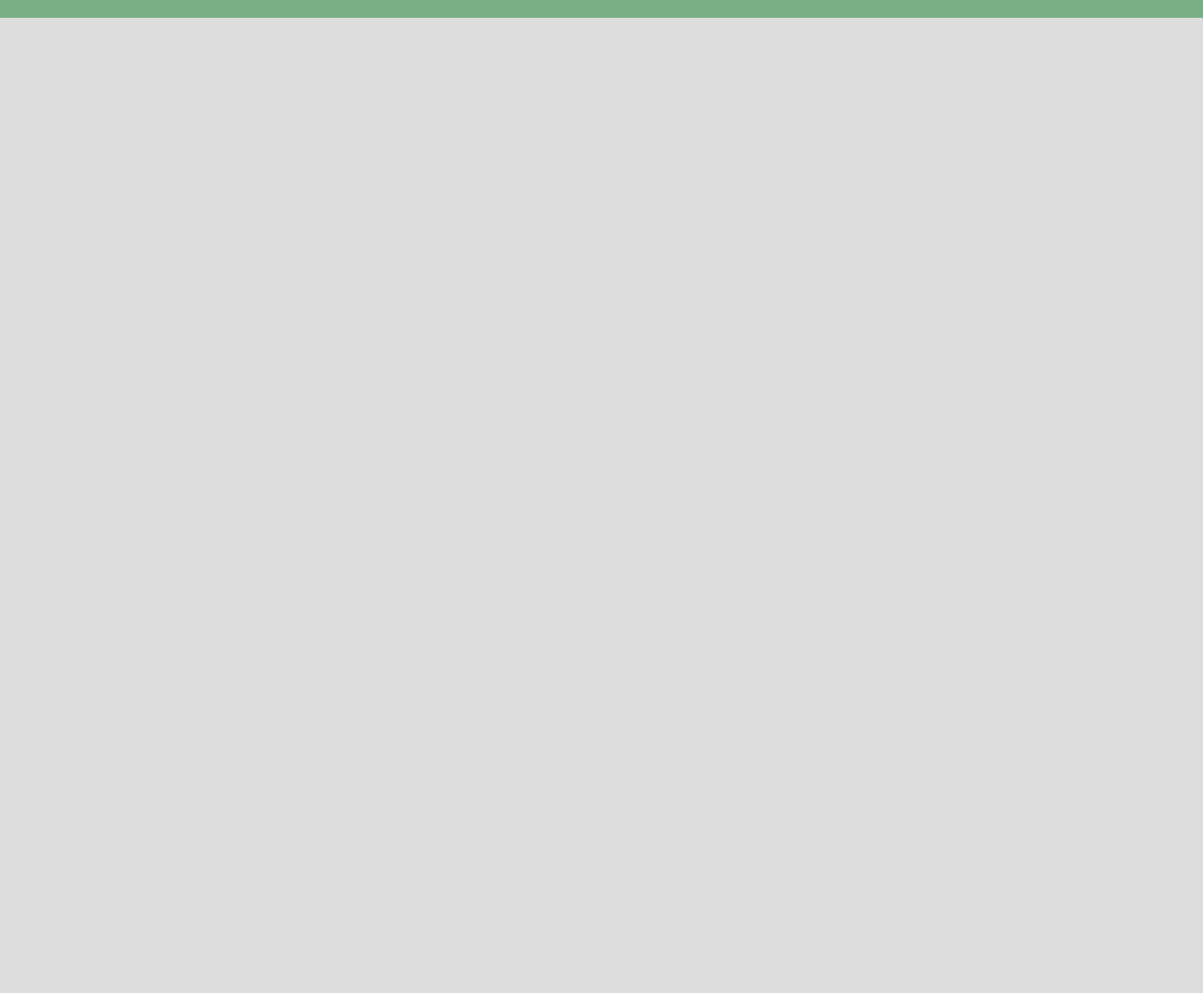
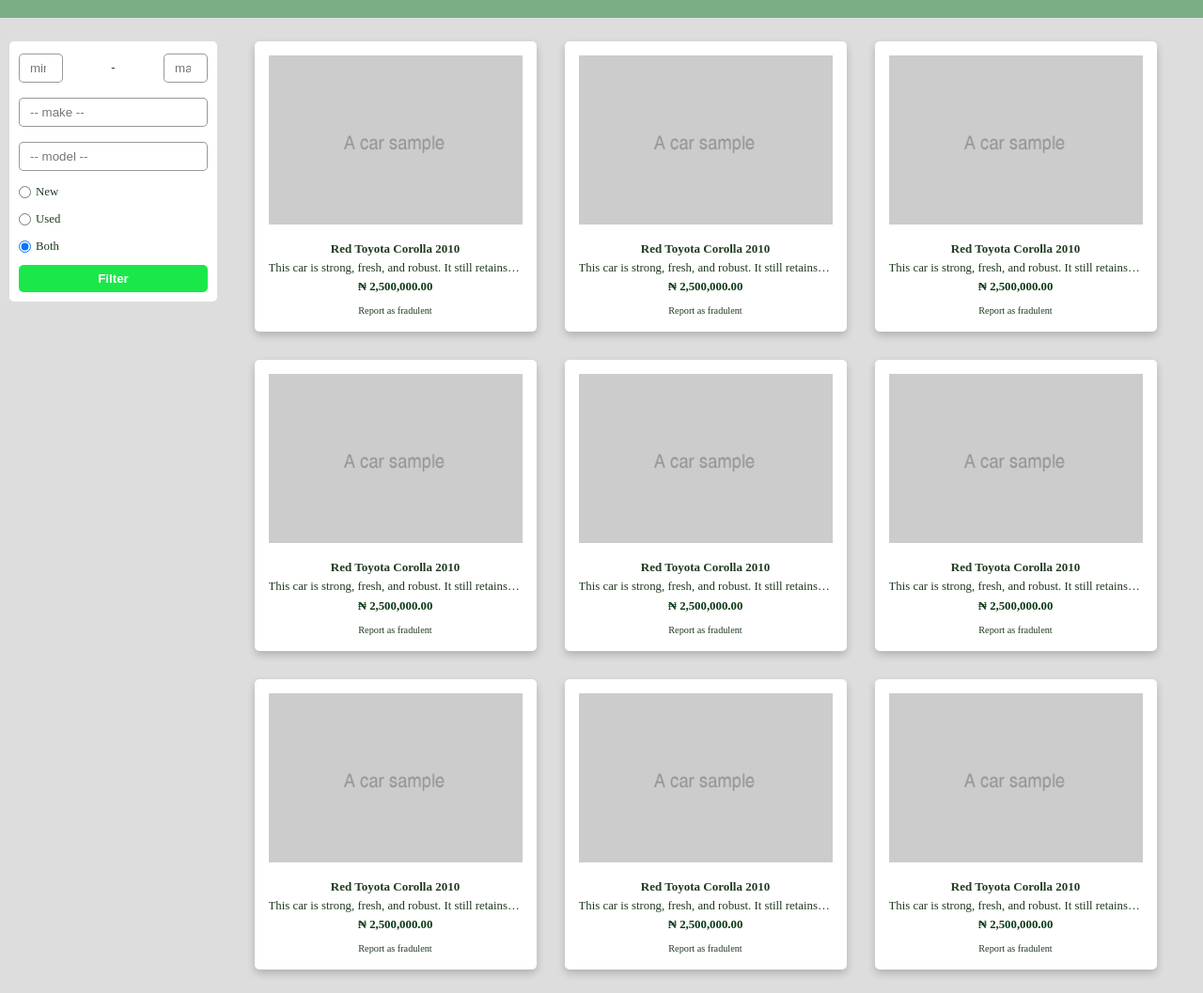
Before and after one commit to ChidozieGabriel/auto-mart-delete, a plain HTML site: page ui/index.html in a window 1280 px wide. Shown: the part 280-1337 px from the top of the page at 94% size. Before the commit the page ends 800 px from the top, so only its background shows below. Drawn offline with Linux system fonts and the light colour scheme.

Commit message:
feature(unsold-cars):display unsold cars
[Starts #166038888] [Finishes #166038888]

```diff
--- a/ui/index.html
+++ b/ui/index.html
@@ -17,5 +17,130 @@
       <img class="logo" src="images/logo.png" alt="auto mart">
       <h1>View All Available Cars</h1>
     </div>
+    <div class="content-container">
+      <form class="form-container">
+        <div class="price-container">
+          <input class="price-range" type="number" name="minPrice" id="minPrice"
+            placeholder="min price">
+          <span class="priceline">-</span>
+          <input class="price-range" type="number" name="maxPrice" id="maxPrice"
+            placeholder="max-price">
+        </div>
+        <input type="text" name="make" id="make" placeholder="-- make --">
+        <input type="text" name="model" id="model" placeholder="-- model --">
+        <div class="radio-container">
+          <input type="radio" name="state" value="New"><span>New</span>
+        </div>
+        <div class="radio-container">
+          <input type="radio" name="state" value="Used"><span>Used</span>
+        </div>
+        <div class="radio-container">
+          <input type="radio" name="state" value="Both" checked><span>Both</span>
+        </div>
+        <button type="submit">Filter</button>
+      </form>
+      <div data-car="list" class="cars">
+        <div class="card" data-car="card">
+          <img src="images/sample_car.png" alt="car photo" />
+          <h3 class="summary">Red Toyota Corolla 2010</h3>
+          <span class="description">
+            This car is strong, fresh, and robust. It still retains the new car smell :-)
+          </span>
+          <span class="price">₦ 2,500,000.00</span>
+          <a class="report" href="">
+            <span>Report as fradulent</span>
+          </a>
+        </div>
+        <div class="card" data-car="card">
+          <img src="images/sample_car.png" alt="car photo" />
+          <h3 class="summary">Red Toyota Corolla 2010</h3>
+          <span class="description">
+            This car is strong, fresh, and robust. It still retains the new car smell :-)
+          </span>
+          <span class="price">₦ 2,500,000.00</span>
+          <a class="report" href="">
+            <span>Report as fradulent</span>
+          </a>
+        </div>
+        <div class="card" data-car="card">
+          <img src="images/sample_car.png" alt="car photo" />
+          <h3 class="summary">Red Toyota Corolla 2010</h3>
+          <span class="description">
+            This car is strong, fresh, and robust. It still retains the new car smell :-)
+          </span>
+          <span class="price">₦ 2,500,000.00</span>
+          <a class="report" href="">
+            <span>Report as fradulent</span>
+          </a>
+        </div>
+        <div class="card" data-car="card">
+          <img src="images/sample_car.png" alt="car photo" />
+          <h3 class="summary">Red Toyota Corolla 2010</h3>
+          <span class="description">
+            This car is strong, fresh, and robust. It still retains the new car smell :-)
+          </span>
+          <span class="price">₦ 2,500,000.00</span>
+          <a class="report" href="">
+            <span>Report as fradulent</span>
+          </a>
+        </div>
+        <div class="card" data-car="card">
+          <img src="images/sample_car.png" alt="car photo" />
+          <h3 class="summary">Red Toyota Corolla 2010</h3>
+          <span class="description">
+            This car is strong, fresh, and robust. It still retains the new car smell :-)
+          </span>
+          <span class="price">₦ 2,500,000.00</span>
+          <a class="report" href="">
+            <span>Report as fradulent</span>
+          </a>
+        </div>
+        <div class="card" data-car="card">
+          <img src="images/sample_car.png" alt="car photo" />
+          <h3 class="summary">Red Toyota Corolla 2010</h3>
+          <span class="description">
+            This car is strong, fresh, and robust. It still retains the new car smell :-)
+          </span>
+          <span class="price">₦ 2,500,000.00</span>
+          <a class="report" href="">
+            <span>Report as fradulent</span>
+          </a>
+        </div>
+        <div class="card" data-car="card">
+          <img src="images/sample_car.png" alt="car photo" />
+          <h3 class="summary">Red Toyota Corolla 2010</h3>
+          <span class="description">
+            This car is strong, fresh, and robust. It still retains the new car smell :-)
+          </span>
+          <span class="price">₦ 2,500,000.00</span>
+          <a class="report" href="">
+            <span>Report as fradulent</span>
+          </a>
+        </div>
+        <div class="card" data-car="card">
+          <img src="images/sample_car.png" alt="car photo" />
+          <h3 class="summary">Red Toyota Corolla 2010</h3>
+          <span class="description">
+            This car is strong, fresh, and robust. It still retains the new car smell :-)
+          </span>
+          <span class="price">₦ 2,500,000.00</span>
+          <a class="report" href="">
+            <span>Report as fradulent</span>
+          </a>
+        </div>
+        <div class="card" data-car="card">
+          <img src="images/sample_car.png" alt="car photo" />
+          <h3 class="summary">Red Toyota Corolla 2010</h3>
+          <span class="description">
+            This car is strong, fresh, and robust. It still retains the new car smell :-)
+          </span>
+          <span class="price">₦ 2,500,000.00</span>
+          <a class="report" href="">
+            <span>Report as fradulent</span>
+          </a>
+        </div>
+      </div>
+    </div>
+    <script type="module" src="./index.js"></script>
   </body>
 </html>
--- a/ui/stylesheets/index.css
+++ b/ui/stylesheets/index.css
@@ -63,3 +63,40 @@
   color: #083814;
   padding-bottom: 5px;
 }
+.report {
+  align-self: center;
+  font-size: 0.8em;
+  margin-top: 5px;
+}
+.form-container {
+  background: #fff;
+  display: flex;
+  flex-direction: column;
+  width: 25%;
+  margin-top: 15px;
+  padding: 5px;
+  align-self: flex-start;
+  border-radius: 5px;
+}
+.price-container {
+  display: flex;
+}
+.price-range {
+  width: 40%;
+  padding-right: 2px;
+}
+.priceline {
+  display: flex;
+  align-items: center;
+  justify-content: center;
+}
+.radio-container {
+  display: flex;
+  align-items: center;
+}
+.radio-container span {
+  text-align: left;
+}
+.form-container button {
+  margin: 5px;
+}
```
